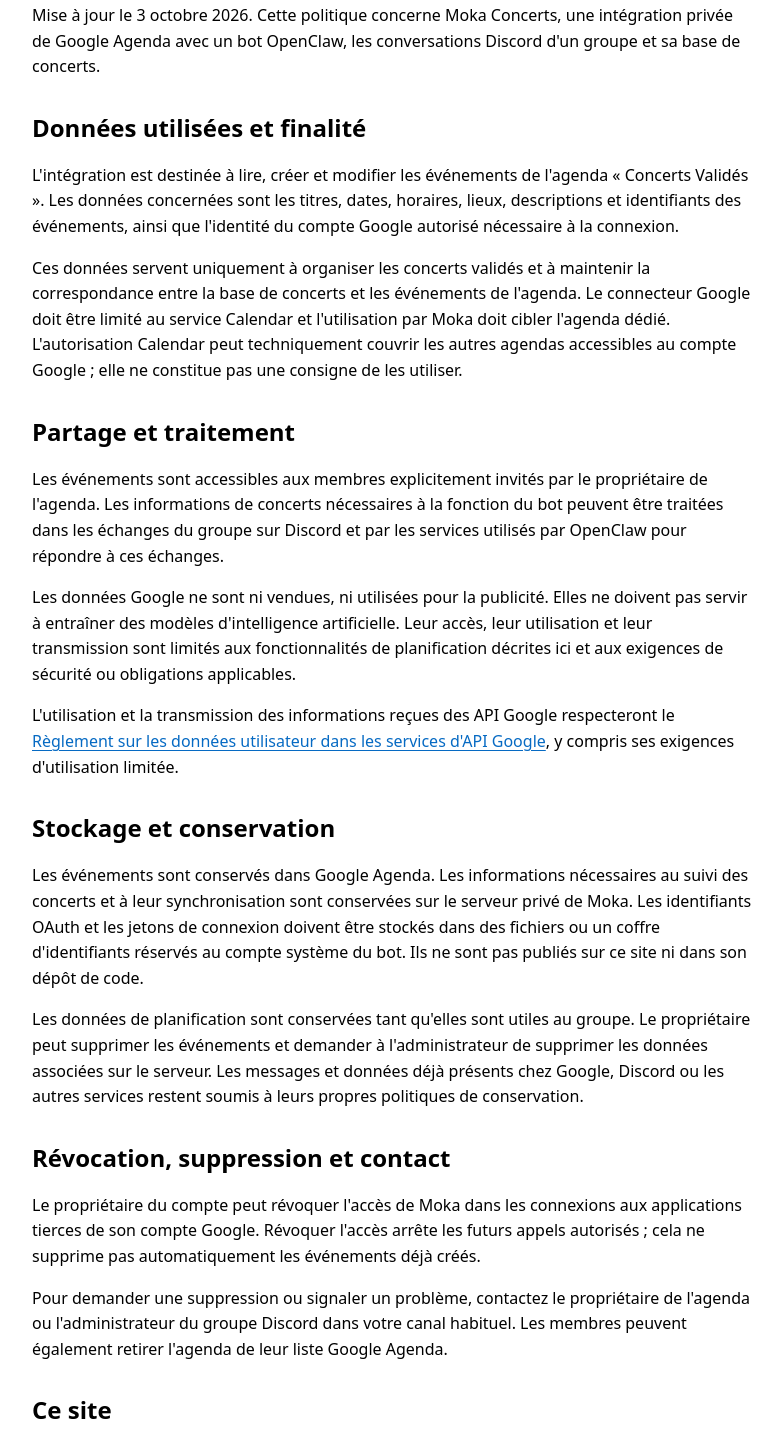
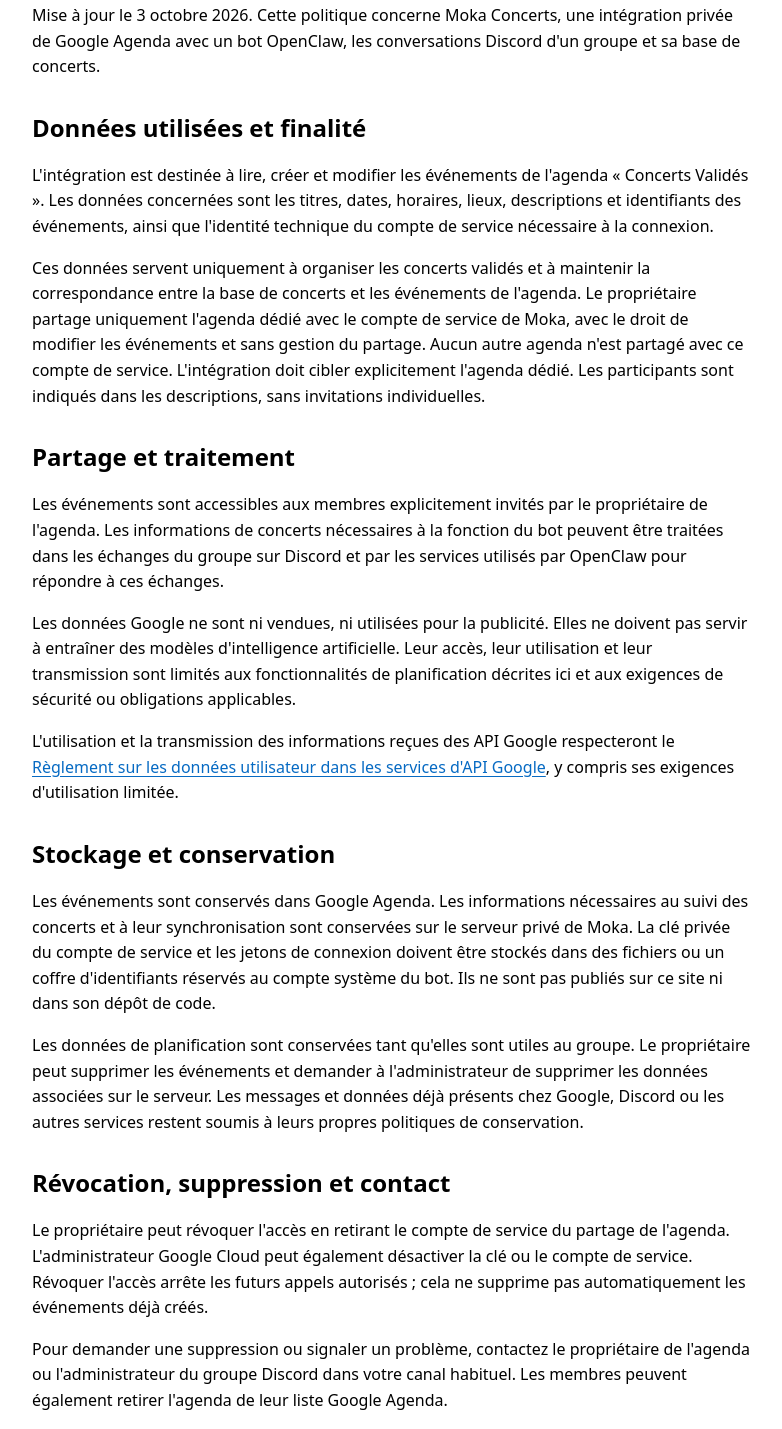
Before and after one commit to Thanaen/moka-concerts-info, a plain HTML site: page privacy.html in a window 1280 px wide. Shown: the part 162-1591 px from the top of the page, without its empty margins (248-1030 px from the left). Drawn offline with Linux system fonts and the light colour scheme.

Commit message:
Describe service-account calendar access

```diff
--- a/privacy.html
+++ b/privacy.html
@@ -19,17 +19,17 @@
   <h1>Politique de confidentialité</h1>
   <p>Mise à jour le 3 octobre 2026. Cette politique concerne Moka Concerts, une intégration privée de Google Agenda avec un bot OpenClaw, les conversations Discord d'un groupe et sa base de concerts.</p>
   <h2>Données utilisées et finalité</h2>
-  <p>L'intégration est destinée à lire, créer et modifier les événements de l'agenda « Concerts Validés ». Les données concernées sont les titres, dates, horaires, lieux, descriptions et identifiants des événements, ainsi que l'identité du compte Google autorisé nécessaire à la connexion.</p>
-  <p>Ces données servent uniquement à organiser les concerts validés et à maintenir la correspondance entre la base de concerts et les événements de l'agenda. Le connecteur Google doit être limité au service Calendar et l'utilisation par Moka doit cibler l'agenda dédié. L'autorisation Calendar peut techniquement couvrir les autres agendas accessibles au compte Google ; elle ne constitue pas une consigne de les utiliser.</p>
+  <p>L'intégration est destinée à lire, créer et modifier les événements de l'agenda « Concerts Validés ». Les données concernées sont les titres, dates, horaires, lieux, descriptions et identifiants des événements, ainsi que l'identité technique du compte de service nécessaire à la connexion.</p>
+  <p>Ces données servent uniquement à organiser les concerts validés et à maintenir la correspondance entre la base de concerts et les événements de l'agenda. Le propriétaire partage uniquement l'agenda dédié avec le compte de service de Moka, avec le droit de modifier les événements et sans gestion du partage. Aucun autre agenda n'est partagé avec ce compte de service. L'intégration doit cibler explicitement l'agenda dédié. Les participants sont indiqués dans les descriptions, sans invitations individuelles.</p>
   <h2>Partage et traitement</h2>
   <p>Les événements sont accessibles aux membres explicitement invités par le propriétaire de l'agenda. Les informations de concerts nécessaires à la fonction du bot peuvent être traitées dans les échanges du groupe sur Discord et par les services utilisés par OpenClaw pour répondre à ces échanges.</p>
   <p>Les données Google ne sont ni vendues, ni utilisées pour la publicité. Elles ne doivent pas servir à entraîner des modèles d'intelligence artificielle. Leur accès, leur utilisation et leur transmission sont limités aux fonctionnalités de planification décrites ici et aux exigences de sécurité ou obligations applicables.</p>
   <p>L'utilisation et la transmission des informations reçues des API Google respecteront le <a href="https://developers.google.com/terms/api-services-user-data-policy">Règlement sur les données utilisateur dans les services d'API Google</a>, y compris ses exigences d'utilisation limitée.</p>
   <h2>Stockage et conservation</h2>
-  <p>Les événements sont conservés dans Google Agenda. Les informations nécessaires au suivi des concerts et à leur synchronisation sont conservées sur le serveur privé de Moka. Les identifiants OAuth et les jetons de connexion doivent être stockés dans des fichiers ou un coffre d'identifiants réservés au compte système du bot. Ils ne sont pas publiés sur ce site ni dans son dépôt de code.</p>
+  <p>Les événements sont conservés dans Google Agenda. Les informations nécessaires au suivi des concerts et à leur synchronisation sont conservées sur le serveur privé de Moka. La clé privée du compte de service et les jetons de connexion doivent être stockés dans des fichiers ou un coffre d'identifiants réservés au compte système du bot. Ils ne sont pas publiés sur ce site ni dans son dépôt de code.</p>
   <p>Les données de planification sont conservées tant qu'elles sont utiles au groupe. Le propriétaire peut supprimer les événements et demander à l'administrateur de supprimer les données associées sur le serveur. Les messages et données déjà présents chez Google, Discord ou les autres services restent soumis à leurs propres politiques de conservation.</p>
   <h2>Révocation, suppression et contact</h2>
-  <p>Le propriétaire du compte peut révoquer l'accès de Moka dans les connexions aux applications tierces de son compte Google. Révoquer l'accès arrête les futurs appels autorisés ; cela ne supprime pas automatiquement les événements déjà créés.</p>
+  <p>Le propriétaire peut révoquer l'accès en retirant le compte de service du partage de l'agenda. L'administrateur Google Cloud peut également désactiver la clé ou le compte de service. Révoquer l'accès arrête les futurs appels autorisés ; cela ne supprime pas automatiquement les événements déjà créés.</p>
   <p>Pour demander une suppression ou signaler un problème, contactez le propriétaire de l'agenda ou l'administrateur du groupe Discord dans votre canal habituel. Les membres peuvent également retirer l'agenda de leur liste Google Agenda.</p>
   <h2>Ce site</h2>
   <p>Ce site statique est hébergé par GitHub Pages. Il ne propose aucun formulaire et n'ajoute aucun outil de suivi ni cookie applicatif. GitHub peut traiter les données techniques nécessaires à l'hébergement, notamment l'adresse IP, selon sa <a href="https://docs.github.com/fr/site-policy/privacy-policies/github-general-privacy-statement">déclaration de confidentialité</a>.</p>
```
Also changed, not shown: index.html (+2 -2 lines).
